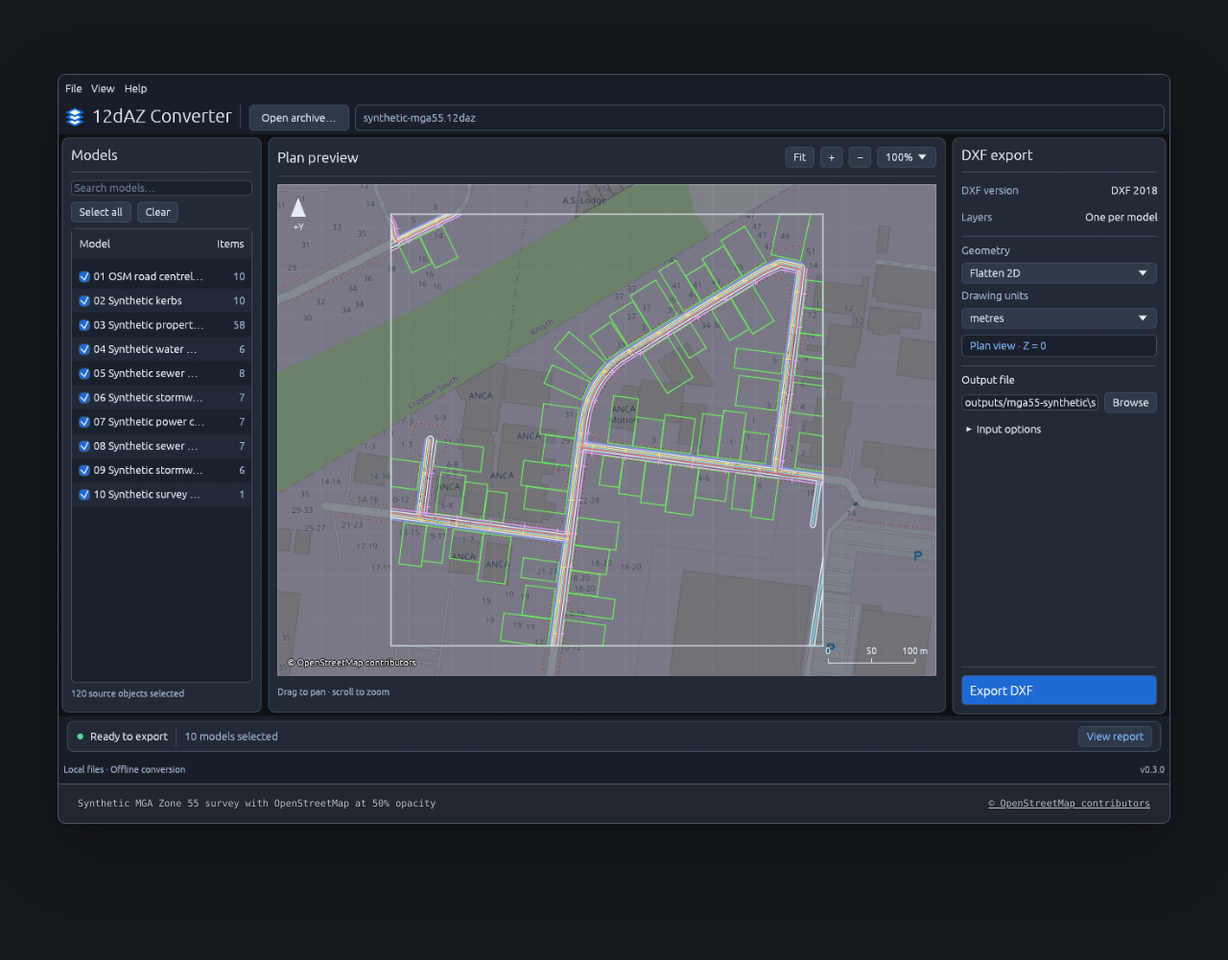
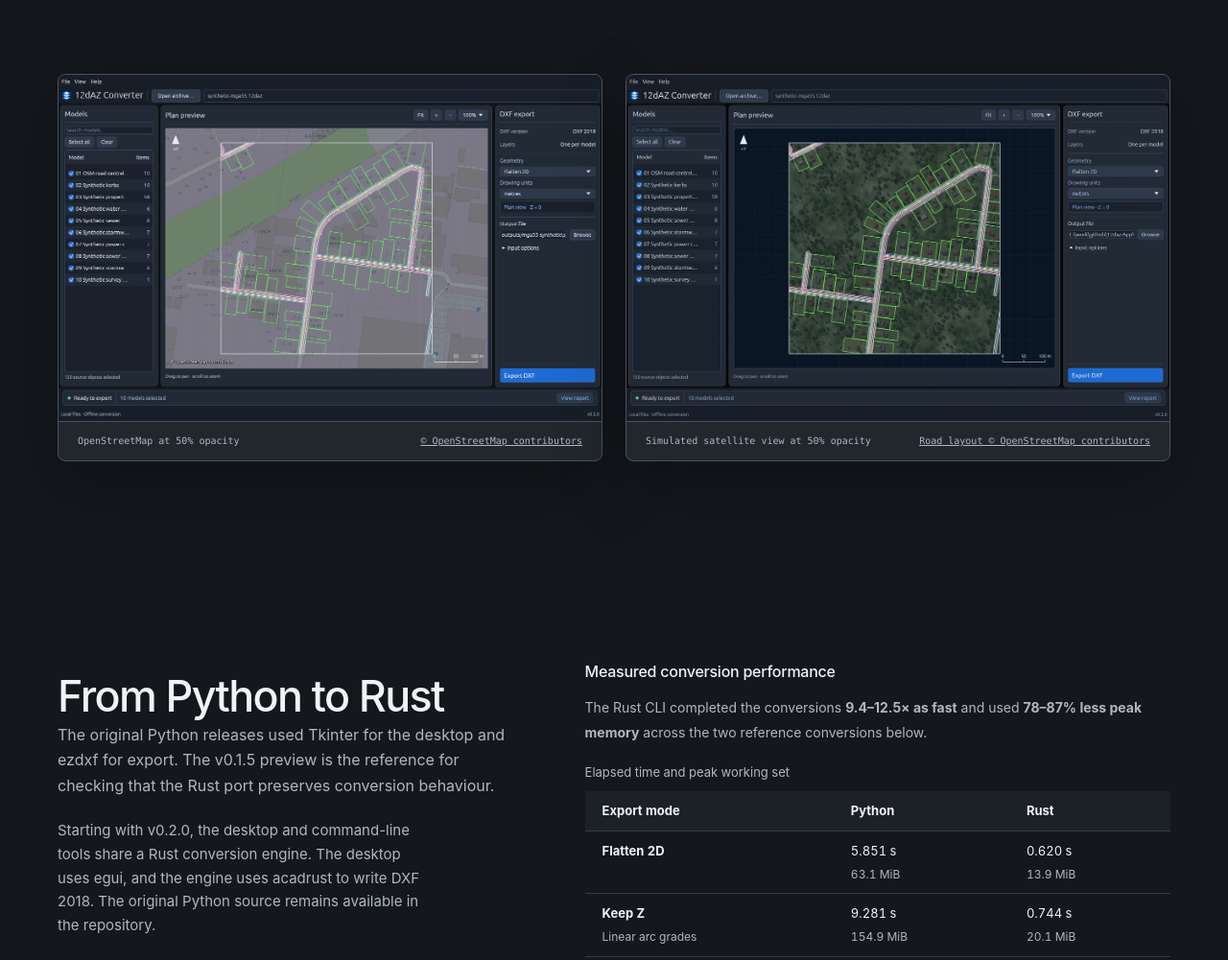
Before and after one commit to Ala-Ismail/12daz-App, a plain HTML site: page website/index.html in a window 1280 px wide. Shown: the part 4346-5347 px from the top of the page at 96% size. Drawn offline with Linux system fonts and the light colour scheme.

Commit message:
Show simulated aerial alongside the street map example

```diff
--- a/website/index.html
+++ b/website/index.html
@@ -343,7 +343,8 @@
             </p>
           </div>
         </div>
-        <figure class="app-preview map-preview">
+        <div class="map-examples">
+          <figure class="app-preview">
             <a href="assets/12daz-converter-mga55-openstreetmap.png">
               <img
                 src="assets/12daz-converter-mga55-openstreetmap.png"
@@ -354,10 +355,26 @@
               />
             </a>
             <figcaption>
-            <span>Synthetic MGA Zone 55 survey with OpenStreetMap at 50% opacity</span>
+              <span>OpenStreetMap at 50% opacity</span>
               <a href="https://www.openstreetmap.org/copyright">© OpenStreetMap contributors</a>
             </figcaption>
           </figure>
+          <figure class="app-preview">
+            <a href="assets/12daz-converter-mga55-simulated-aerial.webp">
+              <img
+                src="assets/12daz-converter-mga55-simulated-aerial.webp"
+                alt="12dAZ Converter showing the same synthetic MGA Zone 55 survey over simulated satellite imagery"
+                width="1330"
+                height="849"
+                loading="lazy"
+              />
+            </a>
+            <figcaption>
+              <span>Simulated satellite view at 50% opacity</span>
+              <a href="https://www.openstreetmap.org/copyright">Road layout © OpenStreetMap contributors</a>
+            </figcaption>
+          </figure>
+        </div>
       </section>
 
       <section
--- a/website/styles.css
+++ b/website/styles.css
@@ -400,13 +400,27 @@ h3 {
 .geometry-content {
   padding-top: 6px;
 }
-#background-maps .map-preview {
+.map-examples {
   grid-column: 1 / -1;
+  display: grid;
+  grid-template-columns: repeat(2, minmax(0, 1fr));
+  gap: clamp(14px, 2vw, 24px);
+}
+#background-maps .map-examples .app-preview {
   margin-top: 0;
 }
-.map-preview figcaption a {
+.map-examples figcaption {
+  flex-wrap: wrap;
+  gap: 4px 12px;
+}
+.map-examples figcaption a {
   color: inherit;
   text-decoration: underline;
+}
+@media (max-width: 700px) {
+  .map-examples {
+    grid-template-columns: minmax(0, 1fr);
+  }
 }
 .geometry-group + .geometry-group {
   border-top: 1px solid var(--line);
```
Also changed, not shown: website/assets/12daz-converter-mga55-simulated-aerial.webp (added). Lines whose indentation alone changed are shown as unchanged.
